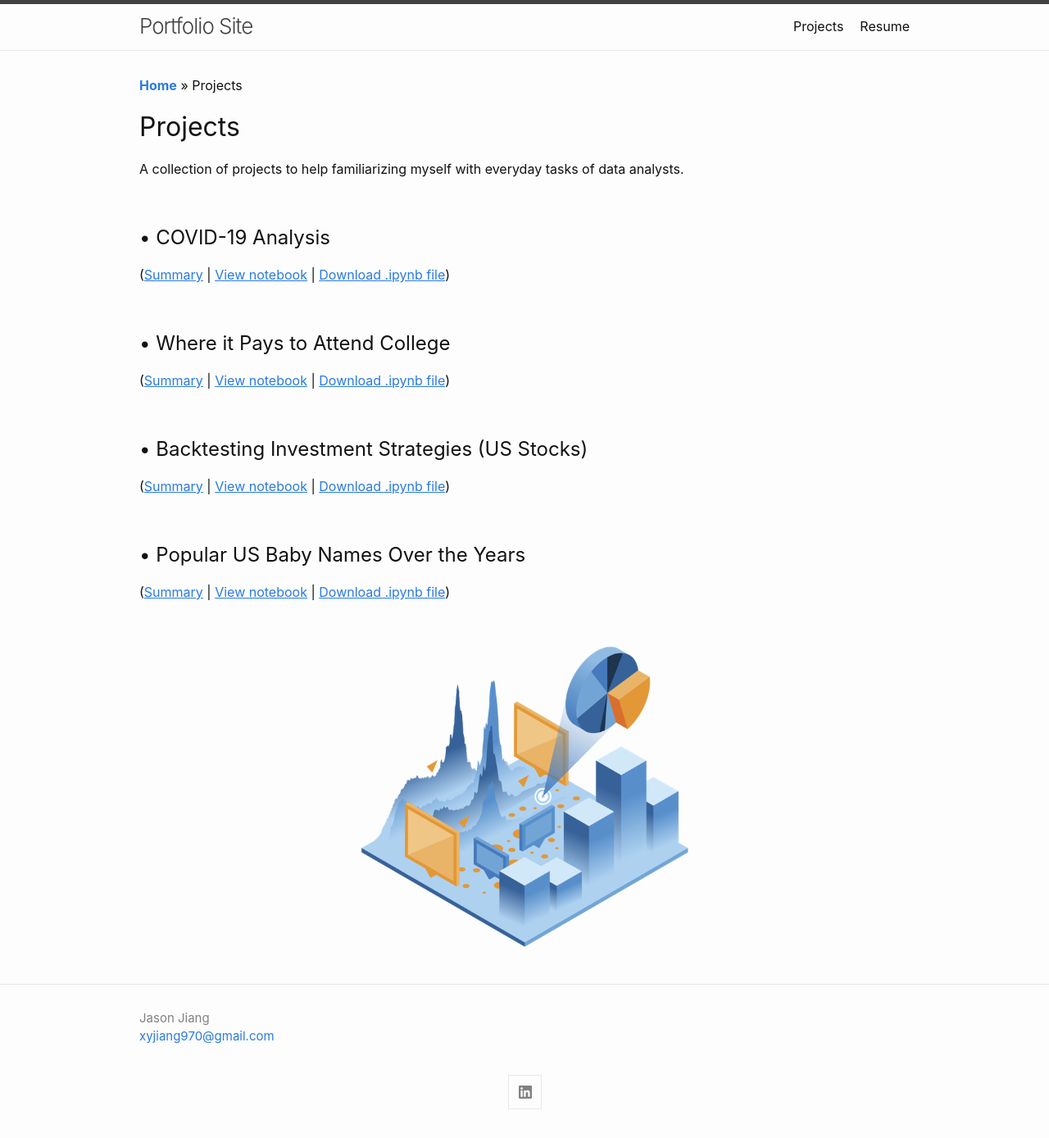
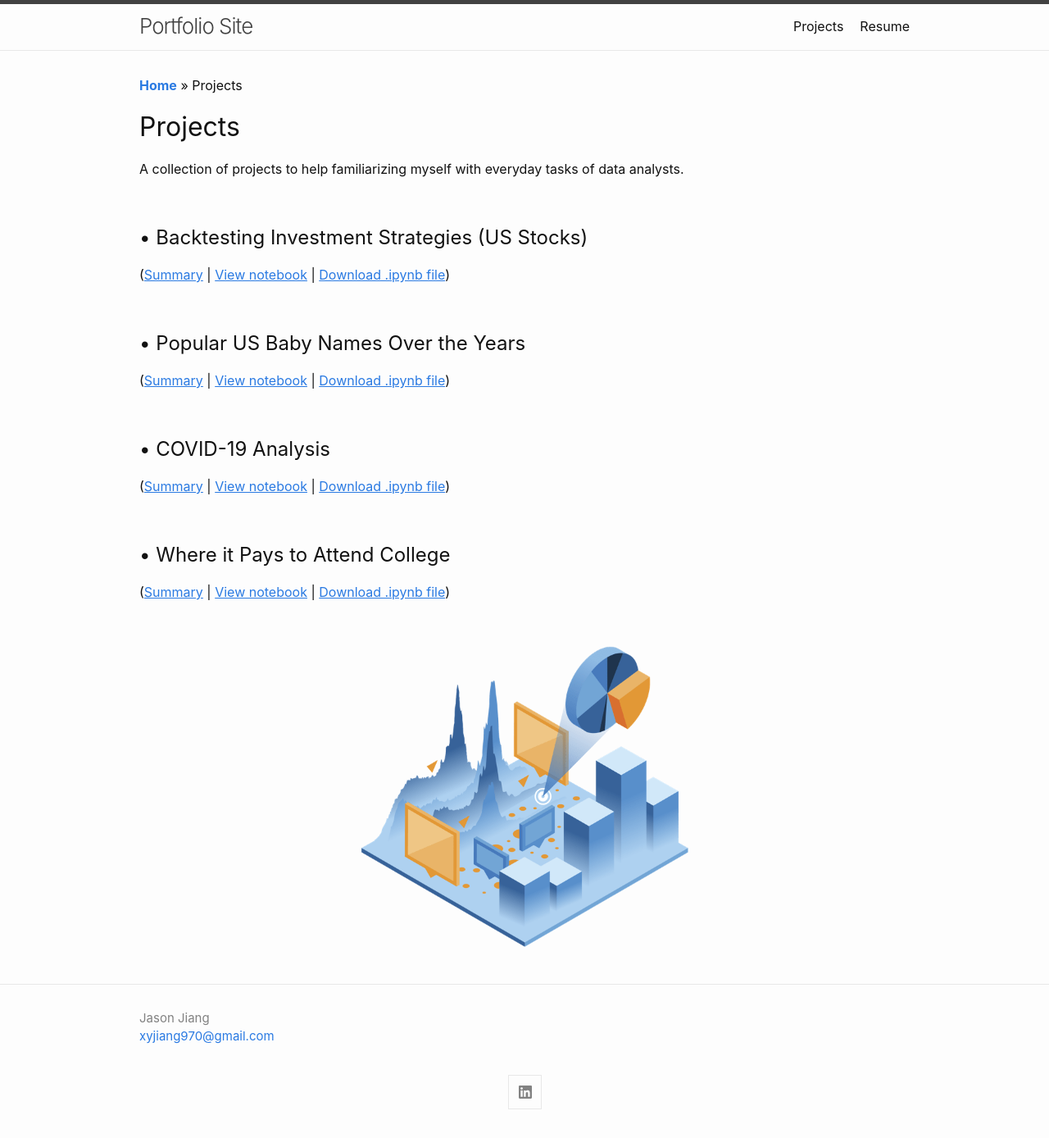
Before and after one commit to xyjiang970/xyjiang970.github.io, a Jekyll site: the page built from projects/projects_home.md, in a window 1280 px wide. Shown: the whole page at 82% size. Built offline with Jekyll 4.4.1, drawn with Linux system fonts in a browser that asks for light colours; some of the changed lines change nothing that is shown.

Commit message:
Update projects_home.md

```diff
--- a/projects/projects_home.md
+++ b/projects/projects_home.md
@@ -11,6 +11,16 @@ A collection of projects to help familiarizing myself with everyday tasks of dat
 
 <br>
 
+## • Backtesting Investment Strategies (US Stocks)
+(<a href="#"><u>Summary</u></a> \| <a href="#" target="_blank"><u>View notebook</u></a> \| <a href="#"><u>Download .ipynb file</u></a>)
+
+<br>
+
+## • Popular US Baby Names Over the Years
+(<a href="#"><u>Summary</u></a> \| <a href="#" target="_blank"><u>View notebook</u></a> \| <a href="#"><u>Download .ipynb file</u></a>)
+
+<br>
+
 ## • COVID-19 Analysis
 (<a href="#"><u>Summary</u></a> \| <a href="https://nbviewer.jupyter.org/github/xyjiang970/_notebooks/blob/main/Covid-data-analysis.ipynb" target="_blank"><u>View notebook</u></a> \| <a href="https://xyjiang970.github.io/_notebooks/Covid-data-analysis.ipynb"><u>Download .ipynb file</u></a>)
 
@@ -21,14 +31,4 @@ A collection of projects to help familiarizing myself with everyday tasks of dat
 
 <br>
 
-## • Backtesting Investment Strategies (US Stocks)
-(<a href="#"><u>Summary</u></a> \| <a href="#" target="_blank"><u>View notebook</u></a> \| <a href="#"><u>Download .ipynb file</u></a>)
-
-<br>
-
-## • Popular US Baby Names Over the Years
-(<a href="#"><u>Summary</u></a> \| <a href="#" target="_blank"><u>View notebook</u></a> \| <a href="#"><u>Download .ipynb file</u></a>)
-
-<br>
-
 <img src="/projects/projects_page_image.png" alt="projects_page_image" width="400">
```
